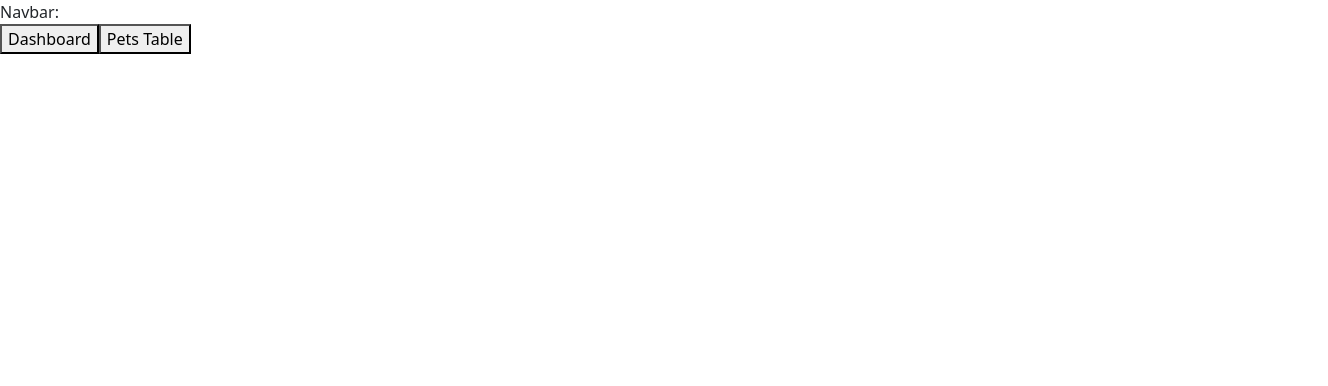
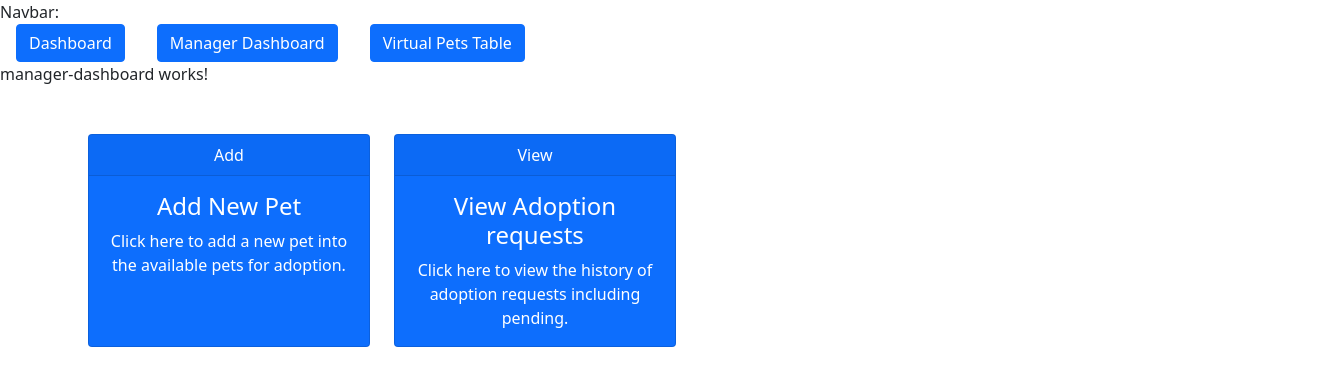
Before and after one commit to bsarvaiya24/project2angular, an Angular app: page /manager_dashboard in a window 1280 px wide. Before the commit this address led to /. Shown: the top 386 px of the page, 1328 px wide, since content can reach past the window. Built offline with nearby package versions, Linux system fonts and the light colour scheme.

Commit message:
done user dashboard. add adoption request on pet detail view. add manager dashboard NOT done

```diff
--- a/src/app/app-routing.module.ts
+++ b/src/app/app-routing.module.ts
@@ -3,10 +3,12 @@ import { RouterModule, Routes } from '@angular/router';
 import { PetDetailsComponent } from './pet-details/pet-details.component';
 import { PetsTableComponent } from './pets-table/pets-table.component';
 import { DashboardComponent } from './dashboard/dashboard.component';
+import { ManagerDashboardComponent } from './manager-dashboard/manager-dashboard.component';
 
 const routes: Routes = [
   { path: '', redirectTo: '/dashboard', pathMatch: 'full' },
   { path: 'dashboard', component: DashboardComponent },
+  { path: 'manager_dashboard', component: ManagerDashboardComponent },
   { path: 'virtual_pets', component: PetsTableComponent },
   { path: 'virtual_pets/:id', component: PetDetailsComponent },
   { path: 'dashboard', component: PetsTableComponent },
--- a/src/app/app.component.html
+++ b/src/app/app.component.html
@@ -2,8 +2,9 @@
 <!-- Plug in navbar component here -->
 <span>Navbar: </span>
 <nav>
-    <button  routerLink="/dashboard">Dashboard</button>
-    <button routerLink="/virtual_pets">Pets Table</button>
+    <button class="btn btn-primary mx-3" routerLink="/dashboard">Dashboard</button>
+    <button class="btn btn-primary mx-3" routerLink="/manager_dashboard">Manager Dashboard</button>
+    <button class="btn btn-primary mx-3" routerLink="/virtual_pets">Virtual Pets Table</button>
 </nav>
 <!-- Plug in navbar component here -->
 
--- a/src/app/app.module.ts
+++ b/src/app/app.module.ts
@@ -11,6 +11,7 @@ import { PetsTableComponent } from './pets-table/pets-table.component';
 import { AppRoutingModule } from './app-routing.module';
 import { PetDetailsComponent } from './pet-details/pet-details.component';
 import { DashboardComponent } from './dashboard/dashboard.component';
+import { ManagerDashboardComponent } from './manager-dashboard/manager-dashboard.component';
 
 @NgModule({
   declarations: [
@@ -18,7 +19,8 @@ import { DashboardComponent } from './dashboard/dashboard.component';
     NavbartopComponent,
     PetsTableComponent,
     PetDetailsComponent,
-    DashboardComponent
+    DashboardComponent,
+    ManagerDashboardComponent
   ],
   imports: [
     BrowserModule,
--- a/src/app/dashboard/dashboard.component.html
+++ b/src/app/dashboard/dashboard.component.html
@@ -1,13 +1,13 @@
 <br>
-<p>dashboard works!</p>
+
 
 <main>
 
-    <div class="container-fluid">
+    <div class="container-fluid m-5">
 
-        <div class="row search-trim">
-
-            <div class="m-5 p-3 border border-secondary">
+        <div class="row m-3 search-trim">
+            <div>Search Real Pets</div>
+            <div class=" p-3 border border-secondary">
                 <span class="m-2">Filter: </span>
                 <div class="btn-group mx-2" role="group" aria-label="Basic radio toggle button group">
                     <input type="radio" class="btn-check" name="btnradio" id="btnradio1" autocomplete="off" checked>
@@ -27,6 +27,31 @@
 
         </div>
 
+        <div class="row">
+            <div class="col-md-3 mb-3">
+                <div id="blue-card-link" class="card text-white bg-primary h-100">
+                    <!-- <a id="blue-card-link" href="#"> -->
+                    <!-- <div id="blue-card-header" class="card-header text-center">Add</div> -->
+                    <div class="card-body">
+                        <h5 class="card-title text-center">Browse Real Pets</h5>
+                        <!-- <p class="card-text">Click here to start a new ticket for expense reimbursement.</p> -->
+                    </div>
+                    <!-- </a> -->
+                </div>
+            </div>
+            <div class="col-md-3 mb-3">
+                <div class="card text-white bg-success h-100">
+                    <!-- <a id="blue-card-link" href="#"> -->
+                    <!-- <div id="blue-card-header" class="card-header text-center">Add</div> -->
+                    <div class="card-body">
+                        <h5 class="card-title text-center" routerLink="/virtual_pets">Browse Virtual Pets</h5>
+                        <!-- <p class="card-text">Click here to start a new ticket for expense reimbursement.</p> -->
+                    </div>
+                    <!-- </a> -->
+                </div>
+            </div>
+        </div>
+
     </div>
 
 </main>
--- /dev/null
+++ b/src/app/manager-dashboard/manager-dashboard.component.html
@@ -0,0 +1,30 @@
+<p>manager-dashboard works!</p>
+
+<main>
+
+    <div class="container-fluid m-5">
+
+        <div class="row m-3">
+            <div class="col-md-3 mb-3">
+                <div id="blue-card-link" class="card text-white bg-primary h-100 text-center">
+                    <div id="blue-card-header" class="card-header">Add</div>
+                    <div class="card-body">
+                        <h4 class="card-title">Add New Pet</h4>
+                        <p class="card-text">Click here to add a new pet into the available pets for adoption.</p>
+                    </div>
+                </div>
+            </div>
+            <div class="col-md-3 mb-3">
+                <div id="blue-card-link" class="card text-white bg-primary h-100 text-center">
+                    <div id="blue-card-header" class="card-header">View</div>
+                    <div class="card-body">
+                        <h4 class="card-title">View Adoption requests</h4>
+                        <p class="card-text">Click here to view the history of adoption requests including pending.</p>
+                    </div>
+                </div>
+            </div>
+        </div>
+
+    </div>
+
+</main>
--- /dev/null
+++ b/src/app/manager-dashboard/manager-dashboard.component.ts
@@ -0,0 +1,15 @@
+import { Component, OnInit } from '@angular/core';
+
+@Component({
+  selector: 'app-manager-dashboard',
+  templateUrl: './manager-dashboard.component.html',
+  styleUrls: ['./manager-dashboard.component.css']
+})
+export class ManagerDashboardComponent implements OnInit {
+
+  constructor() { }
+
+  ngOnInit(): void {
+  }
+
+}
--- a/src/app/pet-details/pet-details.component.html
+++ b/src/app/pet-details/pet-details.component.html
@@ -40,8 +40,17 @@
                     </span>
                 </div>
                 <div class="p-2 d-flex justify-content-between">
-                    <button class="btn btn-success">Make Adoption Request</button>
+                    <button *ngIf="!showAdoption" class="btn btn-outline-success" (click)="showAdoptionRequest()">Make Adoption Request</button>
+                    <button *ngIf="showAdoption" class="btn btn-warning" (click)="hideAdoptionRequest()">Close</button>
                     <button class="btn btn-secondary" (click)="goBack()">Back</button>
+                </div>
+                <div *ngIf="showAdoption" class="p-2">
+                    <span class="col-md-3">Adoption request description: </span>
+                    <span class="input-group mb-3 col-md-3">
+                        <textarea class="form-control" cols="30" rows="5" id="requestDescription" [(ngModel)]="requestDescription">
+                        </textarea>
+                    </span>
+                    <button class="btn btn-success" (click)="submitRequest()">Submit Request</button>
                 </div>
             </div>
         </div>
--- a/src/app/pet-details/pet-details.component.ts
+++ b/src/app/pet-details/pet-details.component.ts
@@ -13,6 +13,9 @@ import { MyPokemonSpeciesService } from '../my-pokemon-species.service';
 export class PetDetailsComponent implements OnInit {
 
   virtualPet: VirtualPet;
+  showAdoption: boolean = false;
+  requestDescription: string;
+  adoptionRequest = {adoption_request_pet_id: 1, adoption_request_description: ""};
 
   constructor(private route: ActivatedRoute, private location: Location, private myPokemonService: MyPokemonService, private myPokemonSpeciesService: MyPokemonSpeciesService ) { }
 
@@ -78,4 +81,19 @@ export class PetDetailsComponent implements OnInit {
     this.location.back();
   }
 
+  showAdoptionRequest(): void {
+    this.showAdoption = true;
+  }
+
+  hideAdoptionRequest(): void {
+    this.showAdoption = false;
+  }
+
+  submitRequest(): void {
+    this.adoptionRequest.adoption_request_pet_id = this.virtualPet.id;
+    this.adoptionRequest.adoption_request_description = this.requestDescription;
+    console.log("POST http request, adoptionRequest object sent:");
+    console.log(this.adoptionRequest);
+  }
+
 }
--- a/src/app/pets-table/pets-table.component.ts
+++ b/src/app/pets-table/pets-table.component.ts
@@ -1,9 +1,7 @@
 import { Component, OnInit } from '@angular/core';
 import { MyPokemonService } from '../my-pokemon.service';
 import { MyPokemonSpeciesService } from '../my-pokemon-species.service';
-import { Pokemon } from 'src/model/pokemon';
 import { VirtualPet } from 'src/model/virtualPet';
-import { browser } from 'protractor';
 
 @Component({
   selector: 'app-pets-table',
@@ -12,7 +10,6 @@ import { browser } from 'protractor';
 })
 export class PetsTableComponent implements OnInit {
 
-  pokemons: Pokemon[] = [];
   virtualPets: VirtualPet[] = [];
 
   randomNumbers: number[] = [];
@@ -30,11 +27,21 @@ export class PetsTableComponent implements OnInit {
   }
 
   ngOnInit(): void {
+    this.generateRandomNumbers();
+    this.onGetPokemon();
 
-    if (!sessionStorage.getItem('yourComponentNameLoadedAlready')) {
-      this.generateRandomNumbers();
-      this.onGetPokemon();
-    }
+    // TRYING TO SAVE THE LIST OF POKEMON FOR CURRENT USER
+
+    // if (!sessionStorage.getItem('yourComponentNameLoadedAlready')) {
+    // if (this.virtualPets.length === 0) {
+    // localStorage.removeItem('virtualPets');
+    // console.log(JSON.parse(localStorage.getItem('virtualPets')));
+    // if (JSON.parse(localStorage.getItem('virtualPets')) == null) {
+    //   this.generateRandomNumbers();
+    //   this.onGetPokemon();
+    // } else {
+    //   this.virtualPets = JSON.parse(localStorage.getItem('virtualPet'));
+    // }
 
   }
 
@@ -94,7 +101,21 @@ export class PetsTableComponent implements OnInit {
       });
     }
 
+    // TRYING TO SAVE THE LIST OF POKEMON FOR CURRENT USER
 
+    // console.log(this.virtualPets);
+    // console.log(this.virtualPets.join());
+    // console.log(JSON.stringify(this.virtualPets));
+
+    // let virtualPetsObject: { key: string, value: VirtualPet[] } = { key: "virtualPets", value: this.virtualPets };
+    // console.log(virtualPetsObject);
+
+    // virtualPetsObject.key = 'virtualPets';
+    // virtualPetsObject.value = this.virtualPets;
+
+    // localStorage.removeItem('virtualPets');
+    // localStorage.setItem('virtualPets',JSON.stringify(this.virtualPets));
+    // console.log(JSON.parse(localStorage.getItem('virtualPets')));
   }
 
 }
```
Also changed, not shown: src/app/manager-dashboard/manager-dashboard.component.css (added), 1 other file (tests, documents, lock files or other folders).
